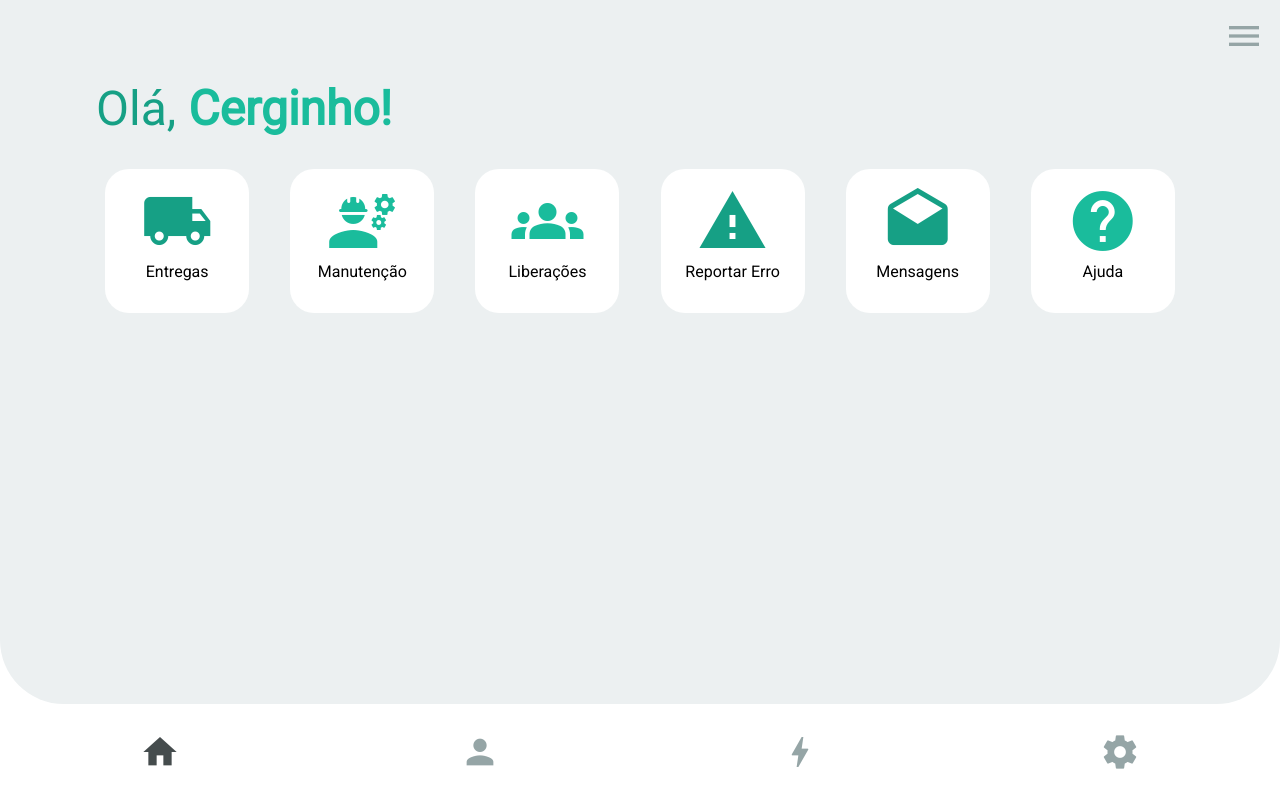
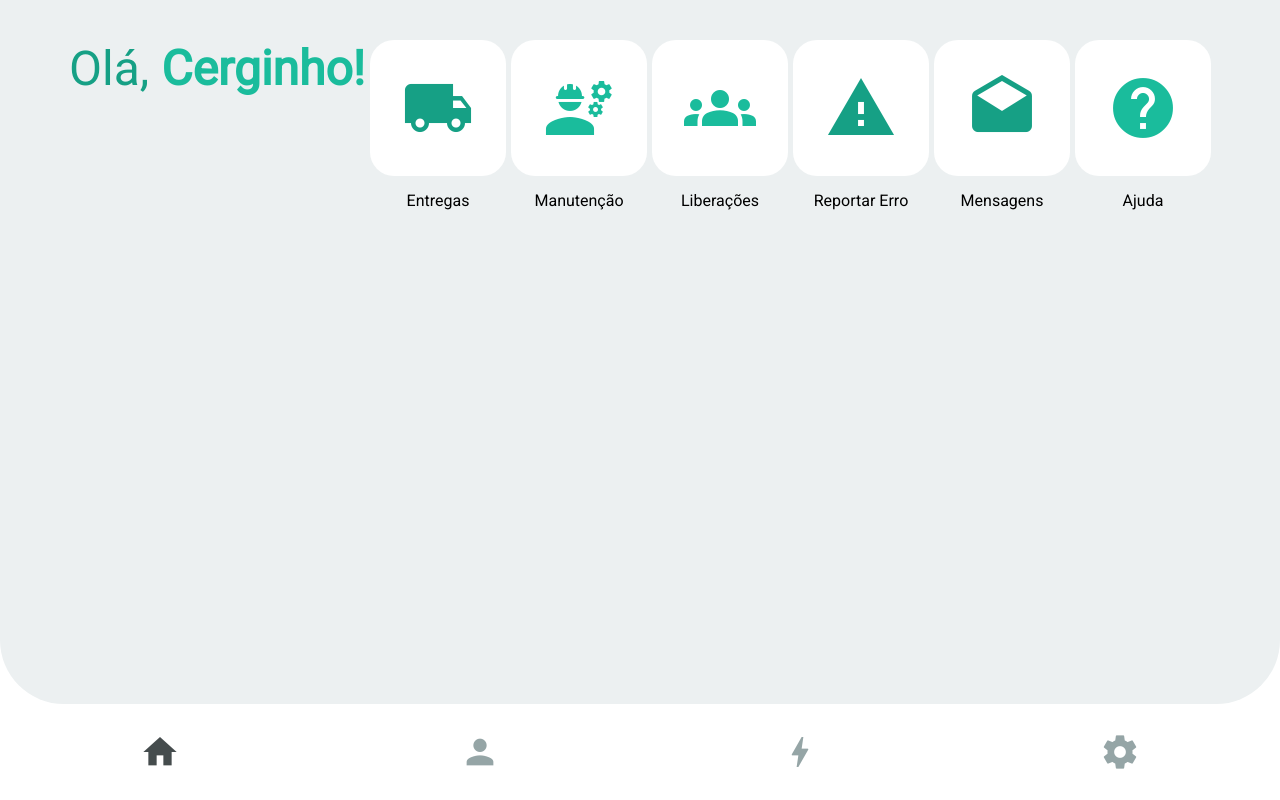
Before and after one commit to Gui1949/ModernUI, a plain HTML site: page index.html in a window 1280 px wide. Drawn offline with Linux system fonts and the light colour scheme.

Commit message:
Alinhado o titulo

```diff
--- a/index.html
+++ b/index.html
@@ -16,16 +16,11 @@
 
   <body>
     <div id="master">
-      <div id="header">
-        <span class="material-icons icons">menu</span>
-      </div>
-
       <div id="content">
-        <div id="title">
-          <h1>Olá, <strong>Cerginho!</strong></h1>
-        </div>
-
         <div id="container">
+          <div id="title">
+            <h1>Olá, <strong>Cerginho!</strong></h1>
+          </div>
           <div class="options">
             <span class="material-icons options_ico"> local_shipping </span>
             <p>Entregas</p>
--- a/style.css
+++ b/style.css
@@ -23,16 +23,6 @@ strong {
   background-color: #ecf0f1;
 }
 
-#header {
-  display: flex;
-  flex-direction: row;
-  justify-content: flex-end;
-  height: 10vh;
-  padding-right: 2vh;
-  padding-top: 2vh;
-  box-sizing: border-box;
-}
-
 .material-icons.icons {
   font-size: 5vh;
   color: #95a5a6;
@@ -56,11 +46,11 @@ strong {
 #title {
   font-size: 3vh;
   margin-top: 0;
-  padding-left: 4vh;
 }
 
 #content {
   width: 90%;
+  padding-top: 5vh;
   margin: auto;
 }
 
@@ -84,14 +74,15 @@ strong {
   align-items: center;
   justify-content: center;
   flex-direction: column;
-  width: 18vh;
-  height: 18vh;
-  margin-bottom: 4vh;
+  width: 17vh;
+  height: 17vh;
+  margin-bottom: 6vh;
   background-color: #ffffff;
   border-radius: 3vh;
 }
 
 .options > p {
-  margin-top: 0.6vh;
+  position: absolute;
+  margin-top: 25vh;
   font-size: 2vh;
 }
```
